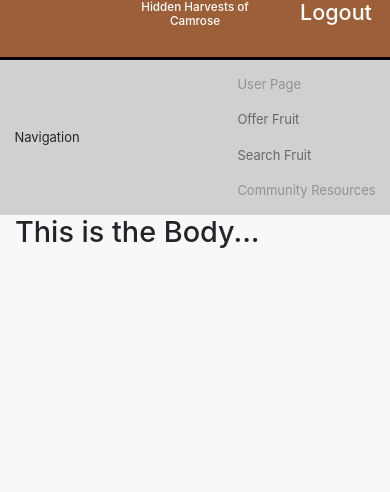
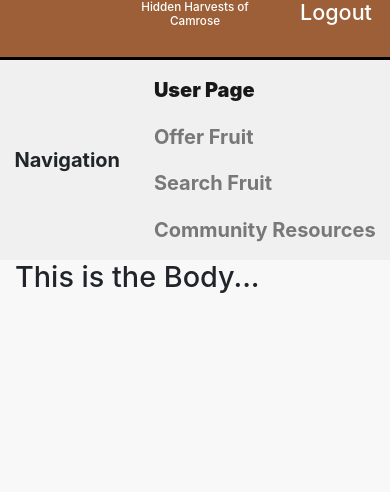
Before and after one commit to ChaseLarocque/CamroseFruitShare, a PHP site: page /userPage.php in a window 390 px wide. Shown: the top 492 px of the page. Run offline with PHP 8.4, Linux system fonts and the light colour scheme; some libraries are stand-ins or nearby versions.

Commit message:
Nav Bar Manipulation
Changed the Nav Bar Fonts to be more responsive to the user being the current page is extra bolded and the active pages get darker when hovering over.

```diff
--- a/resources/css/app.css
+++ b/resources/css/app.css
@@ -62,8 +62,13 @@ h6.underline{
 	text-decoration: underline;
 }
 
-.navBG{
-	background-color: #D0D0D0 !important;
+.onPage{
+	font-weight: 1000 !important;
+}
+
+.navSet{
+	background-color: #F0F0F0 !important;
+	font-size: 20px;
 }
 
 #login-head{
--- a/userPage.php
+++ b/userPage.php
@@ -38,11 +38,11 @@ and current offerings for that fruit.
         </h4>
       </div>
     </div>
-    <nav class="navbar navbar-expand-sm navbar-light navBG">
+    <nav class="navbar navbar-expand-sm navbar-light navSet font-weight-bolder">
       <a>Navigation</a>
       <ul class="navbar-nav">
-        <li class="nav-item">
-          <a class="nav-link disabled" href="userPage.php">User Page</a>
+        <li class="nav-item active">
+          <a class="nav-link onPage disabled" href="userPage.php">User Page</a>
         </li>
         <li class="nav-item">
           <a class="nav-link" href="fruitOffer.php">Offer Fruit</a>
@@ -51,7 +51,7 @@ and current offerings for that fruit.
           <a class="nav-link" href="fruitSearch.php">Search Fruit</a>
         </li>
         <li class="nav-item">
-          <a class="nav-link disabled" href="#">Community Resources</a>
+          <a class="nav-link" href="#">Community Resources</a>
         </li>
       </ul>
     </nav>
```
